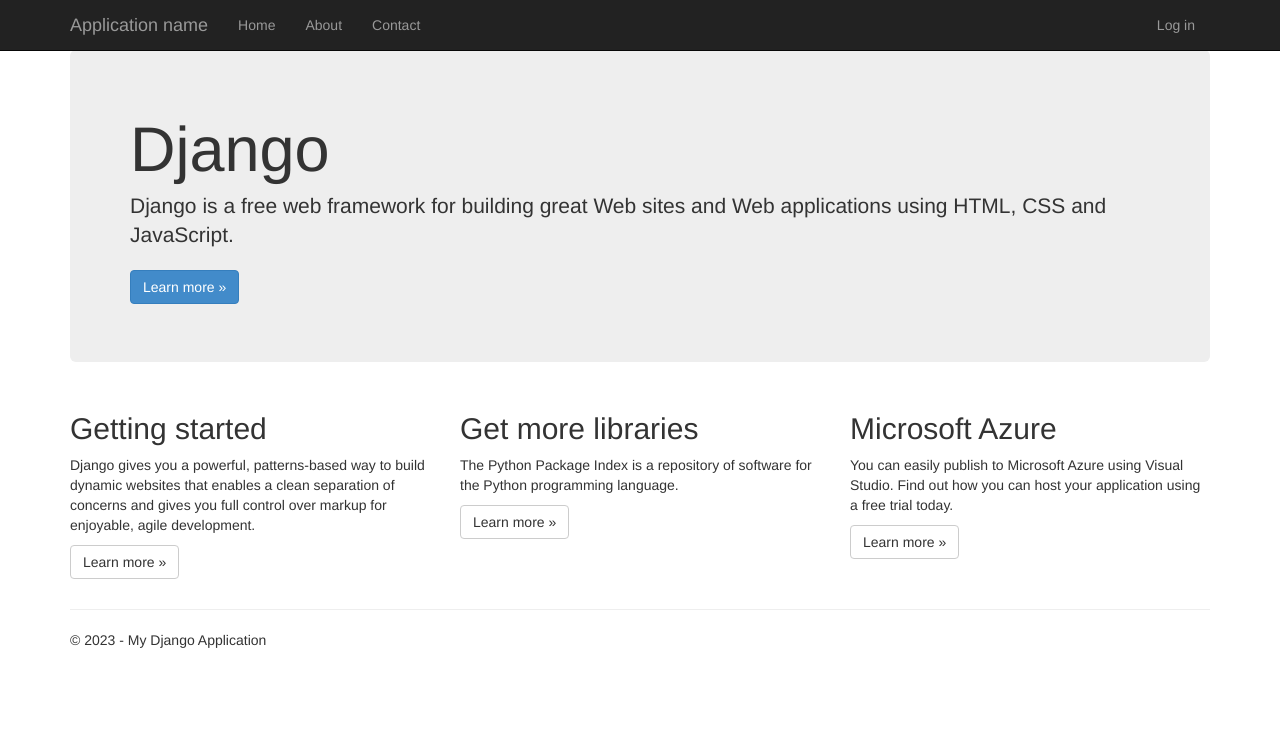
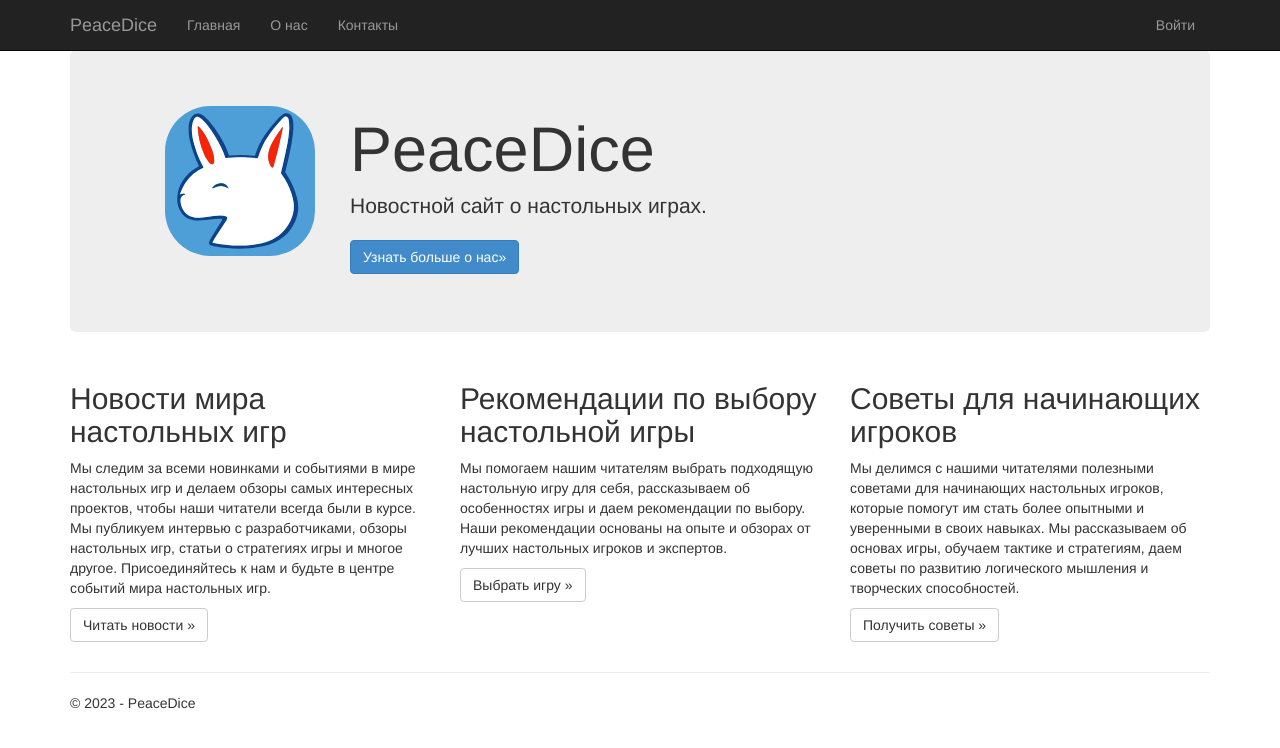
Before and after one commit to mrgick/web-course, a Django app: page / in a window 1280 px wide. Shown: the top 748 px of the page. Run offline with Django 3.2, Linux system fonts and the light colour scheme; some libraries are stand-ins or nearby versions.

Commit message:
Lab 4. Translated to Russian.

```diff
--- a/app/forms.py
+++ b/app/forms.py
@@ -11,11 +11,11 @@
     """Authentication form which uses boostrap CSS."""
     username = forms.CharField(
         max_length=254,
-        widget=forms.TextInput({"class": "form-control", "placeholder": "User name"}),
+        widget=forms.TextInput({"class": "form-control", "placeholder": "Логин"}),
     )
     password = forms.CharField(
         label=_("Password"),
         widget=forms.PasswordInput(
-            {"class": "form-control", "placeholder": "Password"}
+            {"class": "form-control", "placeholder": "Пароль"}
         ),
     )
--- a/app/static/app/content/site.css
+++ b/app/static/app/content/site.css
@@ -40,3 +40,26 @@
 .validation-summary-valid {
     display: none;
 }
+
+.home-logo {
+    display: flex;
+    align-items: center;
+}
+
+.home-logo-text {
+    flex: 1;
+}
+
+.home-logo-img {
+    padding: 10px;
+    display: flex;
+    align-items: flex-end;
+    justify-content: center;
+    width: 220px;
+    height: 150px
+}
+
+.home-logo-img>img {
+    width: 150px;
+    height: 150px;
+}
--- a/app/templates/app/about.html
+++ b/app/templates/app/about.html
@@ -5,6 +5,10 @@
 <h2>{{ title }}.</h2>
 <h3>{{ message }}</h3>
 
-<p>Use this area to provide additional information.</p>
+<p>Мы являемся одним из ведущих источников новостей из мира настольных игр. Наша миссия - делать настольные игры более
+    доступными и популярными. Мы предлагаем самые свежие новости, обзоры игр, интервью с разработчиками и многое другое.
+</p>
+<p>Мы стараемся быть на связи со своими читателями и всегда открыты к обратной связи. Если у вас есть какие-либо вопросы
+    или предложения, пожалуйста, свяжитесь с нами.</p>
 
 {% endblock %}
--- a/app/templates/app/index.html
+++ b/app/templates/app/index.html
@@ -2,34 +2,41 @@
 
 {% block content %}
 
-<div class="jumbotron">
-    <h1>Django</h1>
-    <p class="lead">Django is a free web framework for building great Web sites and Web applications using HTML, CSS and
-        JavaScript.</p>
-    <p><a href="https://www.djangoproject.com/" class="btn btn-primary btn-large">Learn more &raquo;</a></p>
+<div class="jumbotron home-logo">
+    {% load staticfiles %}
+    <div class="home-logo-img">
+        <img src="{% static 'app/img/logo.svg' %}" alt="PeaceDice logo" />
+    </div>
+    <div class="logo-text">
+        <h1>PeaceDice</h1>
+        <p class="lead">Новостной сайт о настольных играх.</p>
+        <p><a href="{% url 'about' %}" class="btn btn-primary btn-large">Узнать больше о нас&raquo;</a></p>
+    </div>
 </div>
-
 <div class="row">
     <div class="col-md-4">
-        <h2>Getting started</h2>
+        <h2>Новости мира настольных игр</h2>
         <p>
-            Django gives you a powerful, patterns-based way to build dynamic websites that
-            enables a clean separation of concerns and gives you full control over markup
-            for enjoyable, agile development.
+            Мы следим за всеми новинками и событиями в мире настольных игр и делаем обзоры самых интересных проектов,
+            чтобы наши читатели всегда были в курсе. Мы публикуем интервью с разработчиками, обзоры настольных игр,
+            статьи о стратегиях игры и многое другое. Присоединяйтесь к нам и будьте в центре событий мира настольных
+            игр.
         </p>
-        <p><a class="btn btn-default" href="https://djangobook.com/django-tutorials/">Learn more &raquo;</a></p>
+        <p><a class="btn btn-default" href="#">Читать новости &raquo;</a></p>
     </div>
     <div class="col-md-4">
-        <h2>Get more libraries</h2>
-        <p>The Python Package Index is a repository of software for the Python programming language.</p>
-        <p><a class="btn btn-default" href="https://pypi.org/">Learn more &raquo;</a></p>
+        <h2>Рекомендации по выбору настольной игры</h2>
+        <p>Мы помогаем нашим читателям выбрать подходящую настольную игру для себя, рассказываем об особенностях игры и
+            даем рекомендации по выбору. Наши рекомендации основаны на опыте и обзорах от лучших настольных игроков и
+            экспертов.</p>
+        <p><a class="btn btn-default" href="#">Выбрать игру &raquo;</a></p>
     </div>
     <div class="col-md-4">
-        <h2>Microsoft Azure</h2>
-        <p>You can easily publish to Microsoft Azure using Visual Studio. Find out how you can host your application
-            using a free trial today.</p>
-        <p><a class="btn btn-default" href="http://azure.microsoft.com">Learn more &raquo;</a></p>
+        <h2>Советы для начинающих игроков</h2>
+        <p>Мы делимся с нашими читателями полезными советами для начинающих настольных игроков, которые помогут им стать
+            более опытными и уверенными в своих навыках. Мы рассказываем об основах игры, обучаем тактике и стратегиям,
+            даем советы по развитию логического мышления и творческих способностей.</p>
+        <p><a class="btn btn-default" href="#">Получить советы &raquo;</a></p>
     </div>
 </div>
-
 {% endblock %}
--- a/app/templates/app/layout.html
+++ b/app/templates/app/layout.html
@@ -4,8 +4,14 @@
 <head>
     <meta charset="utf-8" />
     <meta name="viewport" content="width=device-width, initial-scale=1.0">
-    <title>{{ title }} - My Django Application</title>
+    <title>{{ title }} - PeaceDice</title>
     {% load staticfiles %}
+    {# Favicon #}
+    <link rel="apple-touch-icon" sizes="180x180" href="{% static 'app/favicon/apple-touch-icon.png' %}">
+    <link rel="icon" type="image/png" sizes="32x32" href="{% static 'app/favicon/favicon-32x32.png' %}">
+    <link rel="icon" type="image/png" sizes="16x16" href="{% static 'app/favicon/favicon-16x16.png' %}">
+    <link rel="manifest" href="{% static 'app/favicon/site.webmanifest' %}">
+    {# Css+JS #}
     <link rel="stylesheet" type="text/css" href="{% static 'app/content/bootstrap.min.css' %}" />
     <link rel="stylesheet" type="text/css" href="{% static 'app/content/site.css' %}" />
     <script src="{% static 'app/scripts/modernizr-2.6.2.js' %}"></script>
@@ -20,13 +26,13 @@
                     <span class="icon-bar"></span>
                     <span class="icon-bar"></span>
                 </button>
-                <a href="/" class="navbar-brand">Application name</a>
+                <a href="/" class="navbar-brand">PeaceDice</a>
             </div>
             <div class="navbar-collapse collapse">
                 <ul class="nav navbar-nav">
-                    <li><a href="{% url 'home' %}">Home</a></li>
-                    <li><a href="{% url 'about' %}">About</a></li>
-                    <li><a href="{% url 'contact' %}">Contact</a></li>
+                    <li><a href="{% url 'home' %}">Главная</a></li>
+                    <li><a href="{% url 'about' %}">О нас</a></li>
+                    <li><a href="{% url 'contact' %}">Контакты</a></li>
                 </ul>
                 {% include 'app/loginpartial.html' %}
             </div>
@@ -37,7 +43,7 @@
         {% block content %}{% endblock %}
         <hr />
         <footer>
-            <p>&copy; {{ year }} - My Django Application</p>
+            <p>&copy; {{ year }} - PeaceDice</p>
         </footer>
     </div>
 
--- a/app/templates/app/loginpartial.html
+++ b/app/templates/app/loginpartial.html
@@ -2,15 +2,15 @@
 <form id="logoutForm" action="/logout/" method="post" class="navbar-right">
     {% csrf_token %}
     <ul class="nav navbar-nav navbar-right">
-        <li><span class="navbar-brand">Hello {{ user.username }}!</span></li>
-        <li><a href="javascript:document.getElementById('logoutForm').submit()">Log off</a></li>
+        <li><span class="navbar-brand">Привет, {{ user.username }}!</span></li>
+        <li><a href="javascript:document.getElementById('logoutForm').submit()">Выйти</a></li>
     </ul>
 </form>
 
 {% else %}
 
 <ul class="nav navbar-nav navbar-right">
-    <li><a href="{% url 'login' %}">Log in</a></li>
+    <li><a href="{% url 'login' %}">Войти</a></li>
 </ul>
 
 {% endif %}
--- a/app/views.py
+++ b/app/views.py
@@ -11,9 +11,7 @@
     """Renders the home page."""
     assert isinstance(request, HttpRequest)
     return render(
-        request,
-        "app/index.html",
-        {"title": "Домашняя страница", "year": datetime.now().year},
+        request, "app/index.html", {"title": "Главная", "year": datetime.now().year}
     )
 
 
@@ -24,8 +22,8 @@
         request,
         "app/contact.html",
         {
-            "title": "Контакт",
-            "message": "Ваша страница контакта.",
+            "title": "Контакты",
+            "message": "Контакты компании PeaceDice.",
             "year": datetime.now().year,
         },
     )
@@ -39,7 +37,7 @@
         "app/about.html",
         {
             "title": "О нас",
-            "message": "Страница описания вашего приложения.",
+            "message": "Компания Peace Dice - новостной сайт о настольных играх.",
             "year": datetime.now().year,
         },
     )
--- a/table_games/urls.py
+++ b/table_games/urls.py
@@ -18,7 +18,7 @@
         LoginView.as_view(
             template_name="app/login.html",
             authentication_form=forms.BootstrapAuthenticationForm,
-            extra_context={"title": "Log in", "year": datetime.now().year},
+            extra_context={"title": "Войти", "year": datetime.now().year},
         ),
         name="login",
     ),
```
Also changed, not shown: app/templates/app/contact.html (+6 -6 lines), app/templates/app/login.html (+5 -5 lines), app/static/app/favicon/android-chrome-192x192.png (added), app/static/app/favicon/android-chrome-512x512.png (added), app/static/app/favicon/apple-touch-icon.png (added), app/static/app/favicon/favicon-16x16.png (added), app/static/app/favicon/favicon-32x32.png (added), app/static/app/favicon/favicon.ico (added), app/static/app/favicon/site.webmanifest (added), app/static/app/img/logo.svg (added).
